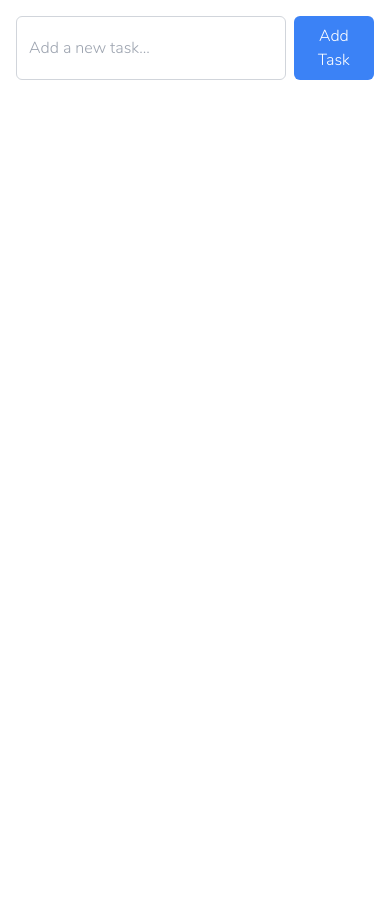
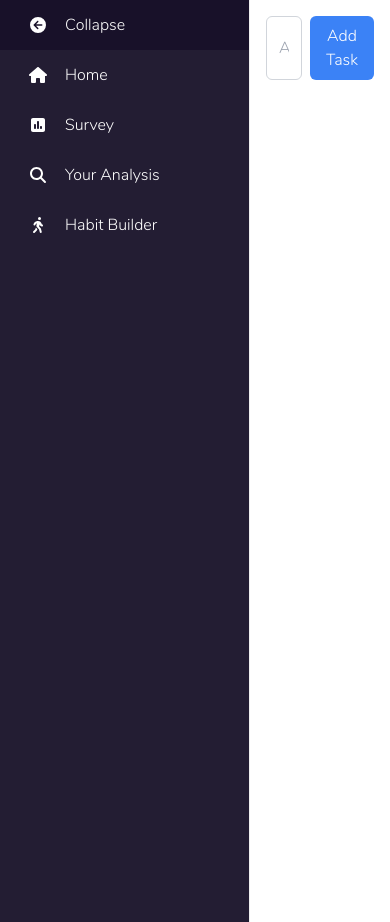
Before and after one commit to RijulTP/dailyassist, a Next.js app: page /TaskManager in a window 390 px wide. Before the commit the page ends 844 px from the top, so only its background shows below. Built offline with nearby package versions, Linux system fonts and the light colour scheme.

Commit message:
removed sidebar

```diff
--- a/src/pages/_app.js
+++ b/src/pages/_app.js
@@ -18,7 +18,7 @@ export default function MyApp({ Component, pageProps }) {
     if (router.asPath === "/" || router.asPath === "/index.html") {
       setSidebarVisible(false)
       router.push("/login")
-    } else if (router.asPath === "/login" || isMobile) {
+    } else if (router.asPath === "/login") {
       setSidebarVisible(false)
     } else {
       setSidebarVisible(true)
```
